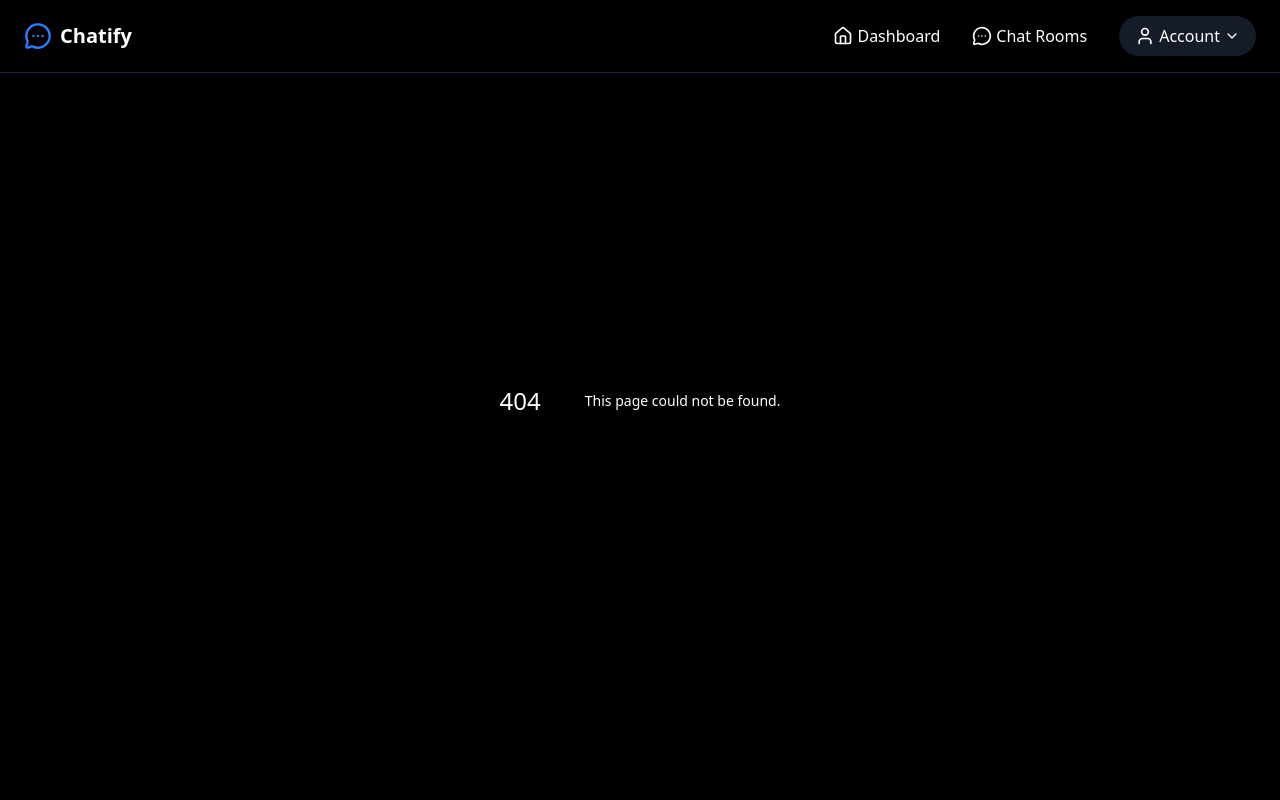
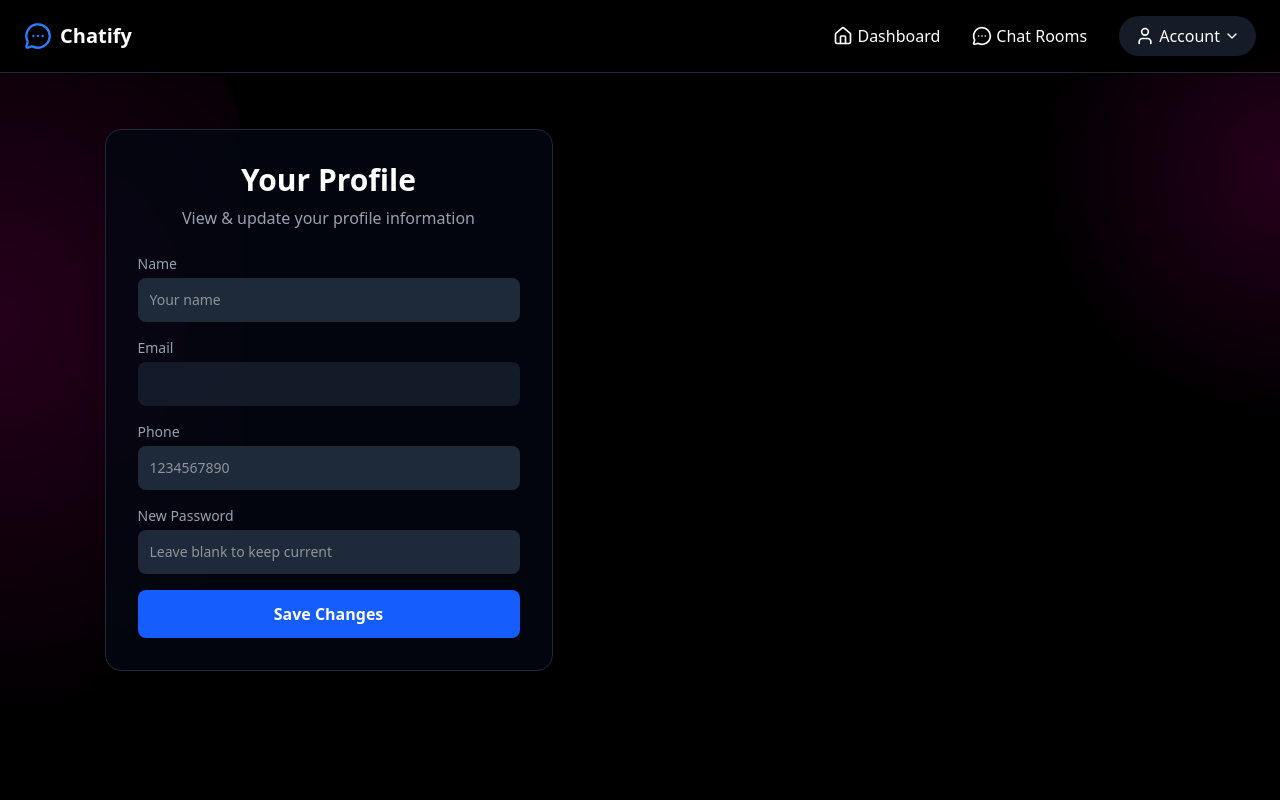
Before and after one commit to ashok280705/prodigy_fs_04, a Next.js app: page /profile in a window 1280 px wide. Before the commit this address had no page. Shown: the top 800 px of the page. Built offline with nearby package versions, Linux system fonts and the light colour scheme; no server answers; the database is empty; sample sign-in values are in the browser's storage.

Commit message:
done with profile

```diff
--- a/app/ChatRooms/page.jsx
+++ b/app/ChatRooms/page.jsx
@@ -1,6 +1,6 @@
 "use client";
 import { useEffect, useState } from "react";
-
+import { useRouter } from "next/navigation";
 export default function ChatroomPage() {
   const [rooms, setRooms] = useState([]);
   const [loading, setLoading] = useState(true);
@@ -54,7 +54,7 @@ export default function ChatroomPage() {
       </div>
 
       {/* Main Content */}
-      <main className="relative z-10 min-h-screen text-white mt-16">
+      <main className="relative z-10 min-h-screen text-white mt-16 container mx-auto">
         {/* Header */}
         <div className={`p-4 md:p-8 transform transition-all duration-700 ${isLoaded ? 'translate-y-0 opacity-100' : 'translate-y-8 opacity-0'}`}>
           <h1 className="text-2xl md:text-3xl font-bold mb-2">All Chat Rooms</h1>
--- /dev/null
+++ b/app/api/user/route.js
@@ -0,0 +1,68 @@
+import { NextResponse } from "next/server";
+import dbConnect from "@/lib/db";
+import User from "@/models/User";
+import { getServerSession } from "next-auth";
+import { authOptions } from "../auth/[...nextauth]/route";
+import bcrypt from "bcryptjs";
+
+// ✅ GET profile
+export async function GET() {
+  await dbConnect();
+  const session = await getServerSession(authOptions);
+
+  if (!session) {
+    return NextResponse.json({ error: "Unauthorized" }, { status: 401 });
+  }
+
+  try {
+    const user = await User.findOne({ email: session.user.email });
+
+    if (!user) {
+      return NextResponse.json({ error: "User not found" }, { status: 404 });
+    }
+
+    return NextResponse.json({
+      name: user.name,
+      email: user.email,
+      phone: user.phone || "",
+    });
+  } catch (error) {
+    console.error("[Profile GET Error]:", error);
+    return NextResponse.json({ error: "Server error" }, { status: 500 });
+  }
+}
+
+// ✅ POST update profile + password
+export async function POST(req) {
+  await dbConnect();
+  const session = await getServerSession(authOptions);
+
+  if (!session) {
+    return NextResponse.json({ error: "Unauthorized" }, { status: 401 });
+  }
+
+  const { name, phone, password } = await req.json();
+
+  try {
+    const user = await User.findOne({ email: session.user.email });
+
+    if (!user) {
+      return NextResponse.json({ error: "User not found" }, { status: 404 });
+    }
+
+    if (name) user.name = name.trim();
+    if (phone) user.phone = phone.trim();
+
+    if (password && password.trim().length >= 6) {
+      const hashed = await bcrypt.hash(password.trim(), 10);
+      user.password = hashed;
+    }
+
+    await user.save();
+
+    return NextResponse.json({ message: "Profile updated successfully." });
+  } catch (error) {
+    console.error("[Profile POST Error]:", error);
+    return NextResponse.json({ error: "Server error" }, { status: 500 });
+  }
+}
--- /dev/null
+++ b/app/profile/page.jsx
@@ -0,0 +1,169 @@
+"use client";
+
+import { useState, useEffect } from "react";
+import { useSession } from "next-auth/react";
+import { redirect } from "next/navigation";
+
+export default function ProfilePage() {
+  const { data: session, status } = useSession();
+  const [profile, setProfile] = useState({ name: "", email: "", phone: "", password: "" });
+  const [loading, setLoading] = useState(true);
+
+  useEffect(() => {
+    if (status === "loading") return;
+    if (status === "unauthenticated") redirect("/login");
+
+    const fetchProfile = async () => {
+      const res = await fetch("/api/user");
+      const data = await res.json();
+      setProfile({ ...profile, ...data });
+      setLoading(false);
+    };
+
+    fetchProfile();
+  }, [status]);
+
+  const handleUpdate = async () => {
+    const res = await fetch("/api/user", {
+      method: "POST",
+      headers: { "Content-Type": "application/json" },
+      body: JSON.stringify({
+        name: profile.name,
+        phone: profile.phone,
+        password: profile.password,
+      }),
+    });
+
+    if (res.ok) {
+      alert("Profile updated ✅");
+      setProfile({ ...profile, password: "" }); // Clear password field
+    } else {
+      alert("Failed to update ❌");
+    }
+  };
+
+  if (loading) return <div className="text-white">Loading...</div>;
+
+  return (
+    <>
+     <div className="fixed inset-0 z-0 bg-black">
+        <div className="absolute bottom-0 left-[-20%] right-0 top-[-10%] h-[100vh] w-[500px] rounded-full bg-[radial-gradient(circle_farthest-side,rgba(255,0,182,.15),rgba(255,255,255,0))]"></div>
+        <div className="absolute bottom-0 right-[-20%] top-[-10%] h-[500px] w-[500px] rounded-full bg-[radial-gradient(circle_farthest-side,rgba(255,0,182,.15),rgba(255,255,255,0))]"></div>
+      </div>
+<main className="min-h-screen flex items-center justify-center bg-gradient-to-br from-black to-gray-900 text-white p-6">
+      <div className="w-full max-w-md bg-gray-950/80 backdrop-blur-sm border border-gray-800 rounded-2xl shadow-xl p-8 space-y-6">
+        <h1 className="text-3xl font-bold text-center mb-2">Your Profile</h1>
+        <p className="text-center text-gray-400 mb-6">
+          View & update your profile information
+        </p>
+
+        <div className="space-y-4">
+          <label className="flex flex-col text-sm">
+            <span className="mb-1 text-gray-400">Name</span>
+            <input
+              className="p-3 bg-gray-800 rounded-lg focus:outline-none focus:ring-2 focus:ring-blue-500 transition"
+              value={profile.name}
+              onChange={(e) =>
+                setProfile({ ...profile, name: e.target.value })
+              }
+              placeholder="Your name"
+            />
+          </label>
+
+          <label className="flex flex-col text-sm">
+            <span className="mb-1 text-gray-400">Email</span>
+            <input
+              className="p-3 bg-gray-800 rounded-lg cursor-not-allowed opacity-60"
+              value={profile.email}
+              disabled
+            />
+          </label>
+
+          <label className="flex flex-col text-sm">
+            <span className="mb-1 text-gray-400">Phone</span>
+            <input
+              className="p-3 bg-gray-800 rounded-lg focus:outline-none focus:ring-2 focus:ring-blue-500 transition"
+              value={profile.phone}
+              onChange={(e) =>
+                setProfile({ ...profile, phone: e.target.value })
+              }
+              maxLength={10}
+              placeholder="1234567890"
+            />
+          </label>
+
+          <label className="flex flex-col text-sm">
+            <span className="mb-1 text-gray-400">New Password</span>
+            <input
+              type="password"
+              className="p-3 bg-gray-800 rounded-lg focus:outline-none focus:ring-2 focus:ring-blue-500 transition"
+              value={profile.password}
+              onChange={(e) =>
+                setProfile({ ...profile, password: e.target.value })
+              }
+              placeholder="Leave blank to keep current"
+            />
+          </label>
+
+          <button
+            onClick={handleUpdate}
+            className="w-full py-3 bg-blue-600 hover:bg-blue-700 rounded-lg font-semibold transition"
+          >
+            Save Changes
+          </button>
+        </div>
+      </div>
+      <h1 className="text-3xl font-bold mb-6">Your Profile</h1>
+      <div className="flex flex-col gap-4 w-full max-w-md">
+        <label className="flex flex-col">
+          Name:
+          <input
+            className="p-2 bg-gray-800 rounded mt-1"
+            value={profile.name}
+            onChange={(e) => setProfile({ ...profile, name: e.target.value })}
+          />
+        </label>
+
+        <label className="flex flex-col">
+          Email:
+          <input
+            className="p-2 bg-gray-800 rounded mt-1"
+            value={profile.email}
+            disabled
+          />
+        </label>
+
+        <label className="flex flex-col">
+          Phone:
+          <input
+            className="p-2 bg-gray-800 rounded mt-1"
+            value={profile.phone}
+            onChange={(e) => setProfile({ ...profile, phone: e.target.value })}
+            maxLength={10}
+            minLength={10}
+            placeholder="1234567890"
+          />
+        </label>
+
+        <label className="flex flex-col">
+          New Password:
+          <input
+            type="password"
+            className="p-2 bg-gray-800 rounded mt-1"
+            value={profile.password}
+            onChange={(e) => setProfile({ ...profile, password: e.target.value })}
+            placeholder="Leave blank to keep current"
+          />
+        </label>
+
+        <button
+          onClick={handleUpdate}
+          className="mt-4 px-4 py-2 bg-blue-600 rounded"
+        >
+          Save Changes
+        </button>
+      </div>
+    </main>
+    </>
+  );
+}
```
